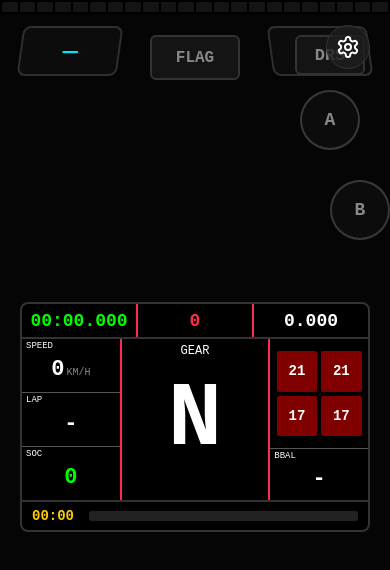
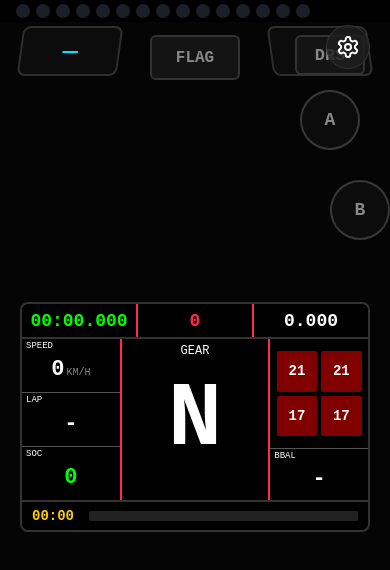
Before and after one commit to vestiapani/F1-Steering-Wheel-Mobile, a React Native app: screen / in a window 390 px wide. Shown: the top 570 px of the page. Built offline with nearby package versions, Linux system fonts and the light colour scheme.

Commit message:
shiftlight UI change v1.2.1 test version

```diff
--- a/App.js
+++ b/App.js
@@ -401,8 +401,8 @@ export default function App() {
   const rpmPercentage = Math.min((telemetry.rpm / telemetry.maxRpm) * 100, 100);
 
   let topLitDots = 0;
-  if (rpmPercentage >= 74) {
-    const fillRatio = Math.min(1, (rpmPercentage - 74) / 21);
+  if (rpmPercentage >= 75) {
+    const fillRatio = Math.min(1, (rpmPercentage - 75) / 15);
     topLitDots = Math.round(fillRatio * 15);
   }
 
@@ -584,9 +584,7 @@ export default function App() {
         (showLibrary ? (
           <View style={styles.libraryContainer}>
             <View style={styles.libraryHeader}>
-              <Text style={styles.libraryTitle}>
-                LIBRARY BUTTON
-              </Text>
+              <Text style={styles.libraryTitle}>LIBRARY BUTTON</Text>
               <TouchableOpacity onPress={() => setShowLibrary(false)}>
                 <Text style={styles.libraryToggleText}>▼ Tutup</Text>
               </TouchableOpacity>
--- a/package.json
+++ b/package.json
@@ -1,7 +1,7 @@
 {
   "name": "F1-Racing-Wheel",
   "main": "index.js",
-  "version": "1.2.0",
+  "version": "1.2.1",
   "private": true,
   "scripts": {
     "start": "expo start",
--- a/src/components/TopShiftBar.js
+++ b/src/components/TopShiftBar.js
@@ -2,34 +2,64 @@ import React, { useState, useEffect } from "react";
 import { View, StyleSheet } from "react-native";
 import { COLORS } from "../theme";
 
-const TOP_SEGMENTS = 22;
+// F1-style shiftlight: 15 round LEDs. Fill range is RPM 75%→90% (see the
+// (pct - 75) / 15 math in App.js), colour zones are green (0-4) → red (5-9)
+// → purple (10-14), and once the purple zone is reached all lit LEDs strobe
+// together instead of staying solid.
+const TOTAL_LEDS = 15;
+const PURPLE_START = 10;
+const RED_START = 5;
 
 function TopShiftBarComponent({ litDots }) {
-  const [blink, setBlink] = useState(true);
+  const isRedlining = litDots >= PURPLE_START;
+
+  // Strobe timing: a hard 50ms-on/50ms-off alternation, driven by its own
+  // interval rather than piggybacking on however often telemetry re-renders
+  // this component — that's what keeps the blink crisp and consistent
+  // instead of drifting with the phone's telemetry throttle. Only runs
+  // while actually in the purple zone, so it's not ticking (and re-
+  // rendering) for nothing the rest of the time.
+  const [blinkOff, setBlinkOff] = useState(false);
 
   useEffect(() => {
-    const iv = setInterval(() => setBlink((b) => !b), 75);
+    if (!isRedlining) {
+      setBlinkOff(false);
+      return;
+    }
+    let on = true;
+    const iv = setInterval(() => {
+      on = !on;
+      setBlinkOff(!on);
+    }, 50);
     return () => clearInterval(iv);
-  }, []);
-
-  const isRedlining = litDots >= 16;
-  const showLights = !isRedlining || blink;
+  }, [isRedlining]);
 
   return (
     <View style={styles.topShiftBar} pointerEvents="none">
-      {Array.from({ length: TOP_SEGMENTS }).map((_, i) => {
-        let color = "#141414";
+      {Array.from({ length: TOTAL_LEDS }).map((_, i) => {
+        let color = "#1a1f28";
         if (i < litDots) {
-          if (i >= 16) color = "#b34dff";
-          else if (i >= 5) color = COLORS.red;
-          else color = COLORS.green;
+          if (isRedlining && blinkOff) {
+            color = "#1a1f28";
+          } else if (i >= PURPLE_START) {
+            color = COLORS.purple;
+          } else if (i >= RED_START) {
+            color = COLORS.red;
+          } else {
+            color = COLORS.green;
+          }
         }
+        const isLit = color !== "#1a1f28";
         return (
           <View
             key={i}
             style={[
-              styles.topShiftSeg,
-              { backgroundColor: showLights ? color : "#141414" },
+              styles.topShiftLed,
+              {
+                backgroundColor: color,
+                shadowColor: isLit ? color : "transparent",
+                shadowOpacity: isLit ? 0.9 : 0,
+              },
             ]}
           />
         );
@@ -46,14 +76,22 @@ const styles = StyleSheet.create({
   topShiftBar: {
     position: "absolute",
     top: 0,
-    left: 0,
+    left: -65,
     right: 0,
-    height: 14,
+    height: 22,
     flexDirection: "row",
-    gap: 2,
-    paddingHorizontal: 2,
+    justifyContent: "center",
+    alignItems: "center",
+    gap: 6,
     zIndex: 300,
     backgroundColor: "#000",
   },
-  topShiftSeg: { flex: 1, marginVertical: 2, borderRadius: 1 },
+  topShiftLed: {
+    width: 14,
+    height: 14,
+    borderRadius: 7,
+    shadowOffset: { width: 0, height: 0 },
+    shadowRadius: 6,
+    elevation: 4,
+  },
 });
```
Also changed, not shown: 1 other file (tests, documents, lock files or other folders).
